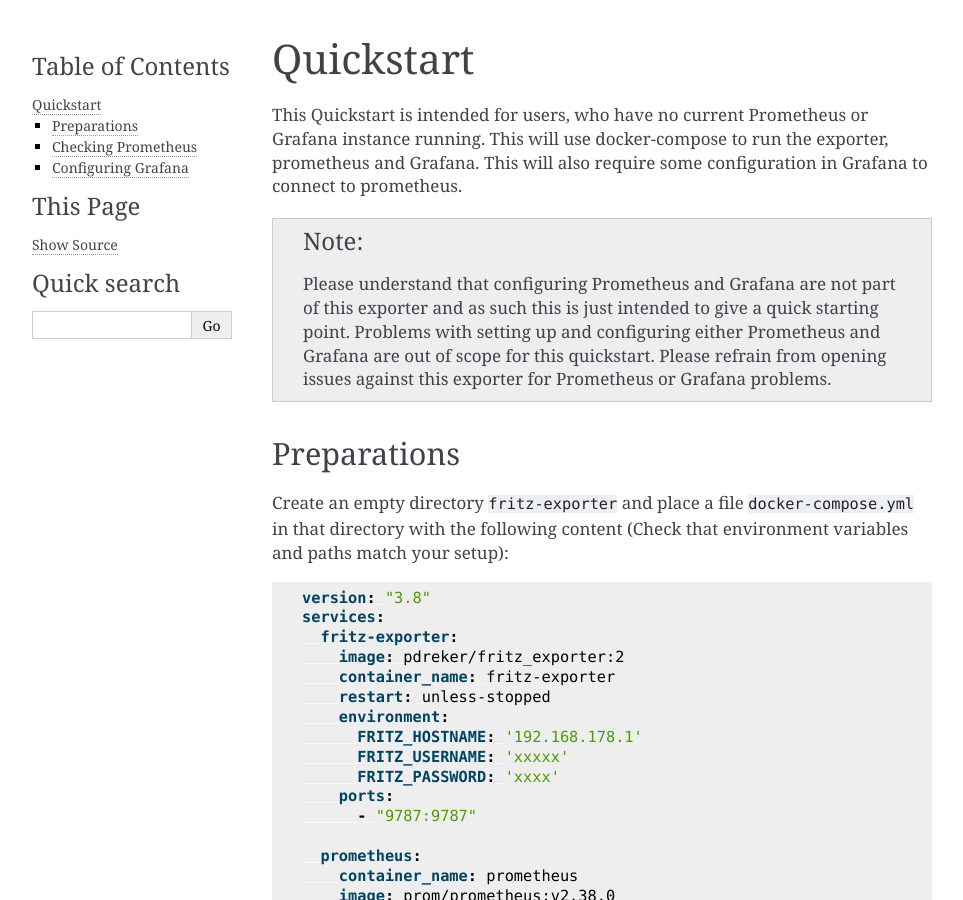
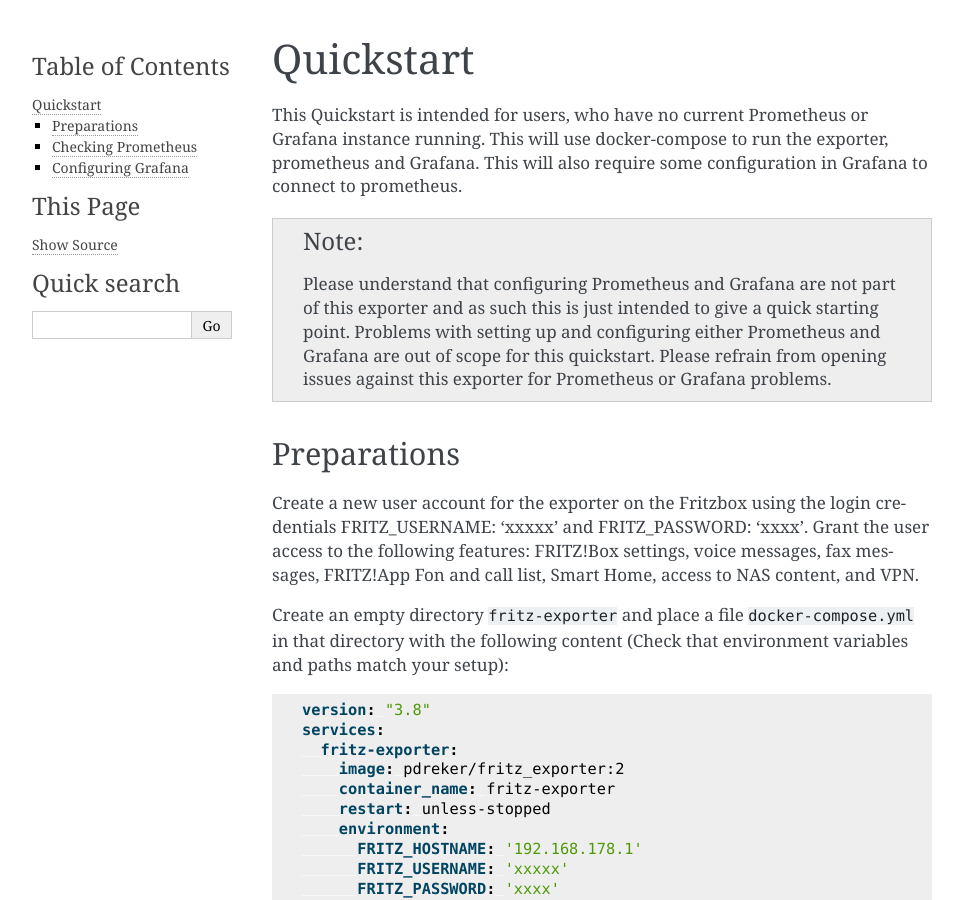
Before and after one commit to pdreker/fritz_exporter, a Sphinx documentation site: the page built from docs/quickstart.rst, in a window 1280 px wide and 900 px high. Shown: the whole window, without its empty margins (148-1111 px from the left). Built offline with Sphinx 7.4.7, drawn with Linux system fonts in a browser that asks for light colours.

Commit message:
Update quickstart.rst
Add Fritz!Box User Configuration.

```diff
--- a/docs/quickstart.rst
+++ b/docs/quickstart.rst
@@ -11,6 +11,8 @@
 
 Preparations
 ------------
+
+Create a new user account for the exporter on the Fritzbox using the login credentials FRITZ_USERNAME: 'xxxxx' and FRITZ_PASSWORD: 'xxxx'. Grant the user access to the following features: FRITZ!Box settings, voice messages, fax messages, FRITZ!App Fon and call list, Smart Home, access to NAS content, and VPN.
 
 Create an empty directory ``fritz-exporter`` and place a file ``docker-compose.yml`` in that directory with the following content (Check that environment variables and paths match your setup):
 
```
